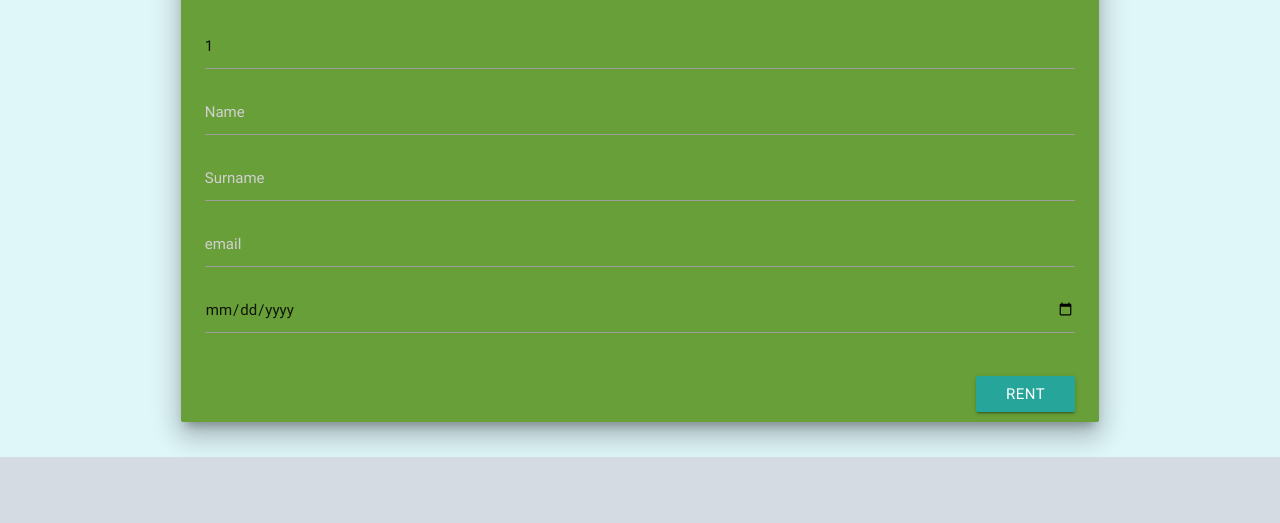
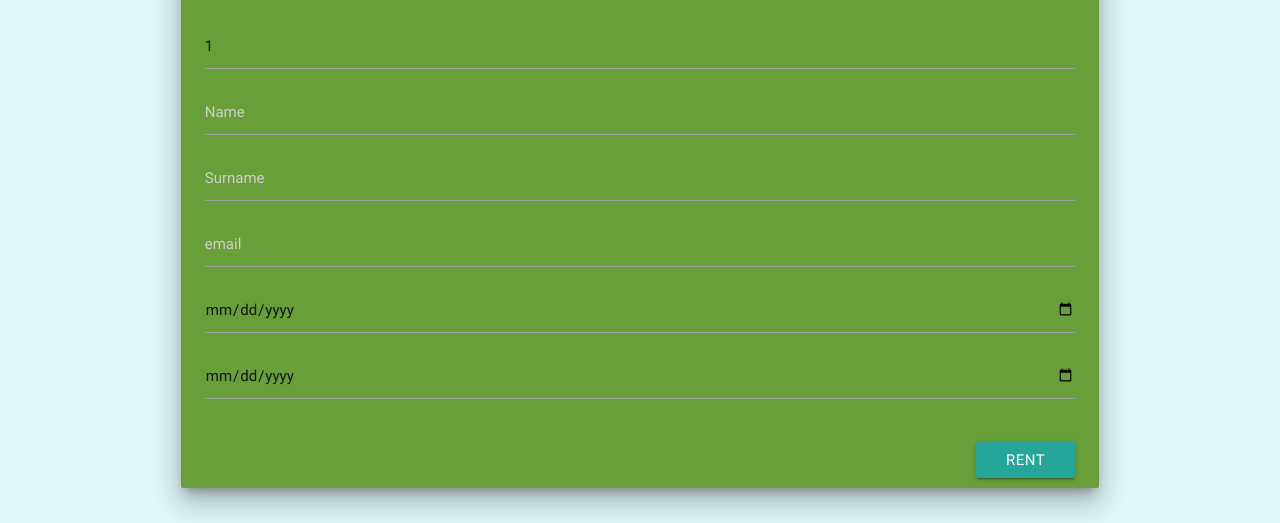
Before and after one commit to rodrimaqui/TpMetodologia3, a Django app: page /show_single_room/1 in a window 1280 px wide. Shown: the part 941-1464 px from the top of the page. Before the commit the page ends 1398 px from the top, so only its background shows below. Run offline with Django 3.2, Linux system fonts and the light colour scheme; tables that the repository leaves empty hold one stand-in row (values such as "Sample post"); grey boxes marked "Sample" are stand-in pictures.

Commit message:
the reservation is working!!

```diff
--- a/saborto/Hospedajes/views.py
+++ b/saborto/Hospedajes/views.py
@@ -1,6 +1,7 @@
 from django.shortcuts import render, render_to_response
 from models import *
 import datetime
+from datetime import timedelta
 import random
 
 # Create your views here.
@@ -23,9 +24,10 @@ def show_rooms_view(request):
 
             definitiveProp = []
 
+
             for i in property:
                 try:
-                    property2 =  DateRental.objects.get(property = i, date = datetime.datetime.strptime(date,'%Y-%m-%d').date())
+                    property2 =  DateRental.objects.get(property = i,date = date)
                     definitiveProp.append(property2)
                 except:
                     pass
@@ -35,6 +37,7 @@ def show_rooms_view(request):
 
         except:
             definitiveProp = []
+            print 'SE ROMPIO TOOOODOOOO'
         return render(request, 'show_rooms.html', {'rooms': definitiveProp})
             #date__gt = datetime.datetime.strptime(date1,'%Y-%m-%d').date() less
             #date__gte = datetime.datetime.strptime(date1,'%Y-%m-%d').date() greater
@@ -50,22 +53,55 @@ def show_singleR_view(request,room_id):
 
     elif request.method == 'POST':
         try:
-            guest = Guest(name=request.POST['name'],surename = request.POST['surname'], email = request.POST['email'])
-            guest.save()
+            print 'ENTROOOOOOOOO PASOOOOOOOOO 1 '
+            property = Property.objects.get(id=request.POST['propertyId'])
 
-            code = random.randint(0, 850000000000000)
+            print 'ENTROOOOOOOOO PASOOOOOOOOO 2'
 
-            property = Property.objects.get(id = request.POST['propertyId'])
+            if dateAble(request.POST['fromD'],request.POST['toD'],property):
+                print 'ENTROOOOOOOOO PASOOOOOOOOO 3 '
+                guest = Guest(name=request.POST['name'],surename = request.POST['surname'], email = request.POST['email'])
+                guest.save()
+                print 'ENTROOOOOOOOO PASOOOOOOOOO 4'
+                code = random.randint(0, 850000000000000)
 
-            reservation = Reservation(code = code,total = 0, property = property, guest = guest)
 
-            reservation.save()
 
-            date = DateRental.objects.get(property = property, date = request.POST['date'])
-            date.reservation = reservation
+                reservation = Reservation(code = code,total = 0, property = property, guest = guest)
 
-            date.save()
+                reservation.save()
+                print 'ENTROOOOOOOOO PASOOOOOOOOO 5'
+                '''date = DateRental.objects.get(property = property, date = request.POST['date'])
+                date.reservation = reservation
+
+                date.save()'''
+
+                saveRangeDate(datetime.datetime.strptime(request.POST['fromD'], "%Y-%m-%d").date(), datetime.datetime.strptime(request.POST['toD'], "%Y-%m-%d").date(), reservation, property)
+                print 'ENTROOOOOOOOO PASOOOOOOOOO 6'
 
             return render_to_response('index.html')
+
         except:
             print 'se rompio todoooooooooooooooooooooooo'
+
+def dateAble(fromD,toD,property):
+    able = True
+    try:
+        auxDate = DateRental.objects.filter(date__range=[fromD, toD],property = property)
+        for a in auxDate:
+            if a.reservation is not None:
+                able = False
+                break
+
+        return able
+
+    except:
+        able = False
+        return able
+
+def saveRangeDate(fromD, toD, reservation, property):
+    while(fromD <= toD):
+        dateRent = DateRental.objects.get(date=fromD,property = property)
+        dateRent.reservation = reservation
+        dateRent.save()
+        fromD = fromD + timedelta(days=1)
--- a/saborto/templates/show_single_room.html
+++ b/saborto/templates/show_single_room.html
@@ -25,7 +25,8 @@
 					<input type="text" name="name" placeholder="Name"><br>
 					<input type="text" name="surname" placeholder="Surname"><br>
 					<input type="email" name="email" placeholder="email"><br>
-					<input type="date" name="date" placeholder="date"><br>
+					<input type="date" name="fromD" placeholder="date"><br>
+					<input type="date" name="toD" placeholder="date"><br>
 					<br>
 
 					<button type="submit" class="btn waves-effect waves-light right">Rent</button><br>
```
Also changed, not shown: 1 other file.
